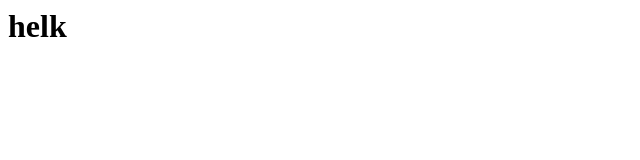
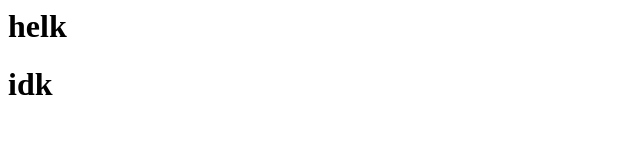
Before and after one commit to Hhhxdjejjd/web-dev, a plain HTML site: page index.html in a window 1280 px wide. Shown: the full height of the page, 0-640 px from the left. Drawn offline with Linux system fonts and the light colour scheme.

Commit message:
update 2

```diff
--- a/index.html
+++ b/index.html
@@ -4,5 +4,6 @@
     </head>
     <body>
         <h1>helk</h1>
+        <h1>idk</h1>
     </body>
 </html>
```
